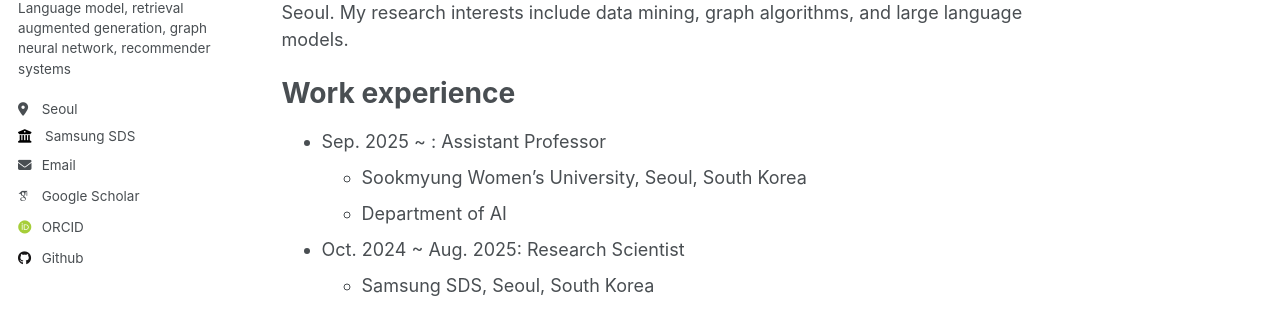
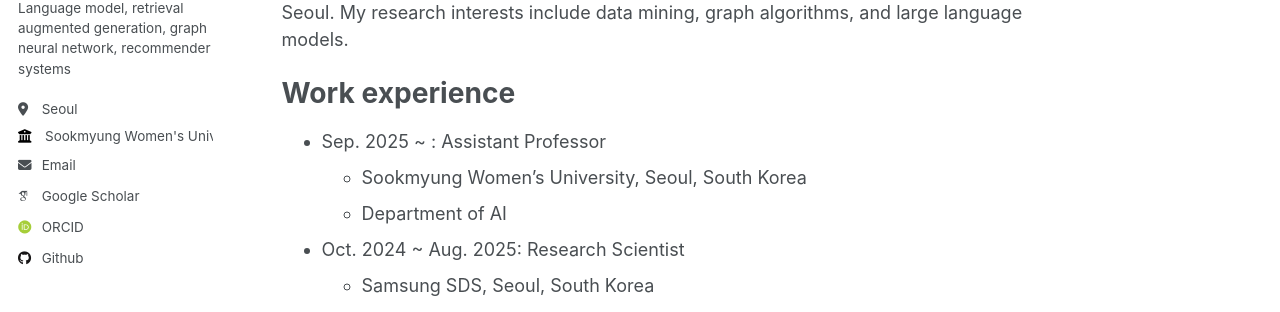
Before and after one commit to ChoiYoonHyuk/ChoiYoonHyuk.github.io, a Jekyll site: the page built from _pages/about.md, in a window 1280 px wide. Shown: the part 284-596 px from the top of the page. Built offline with Jekyll 4.4.1, drawn with Linux system fonts in a browser that asks for light colours; some web fonts are replaced.

Commit message:
Update _config.yml

```diff
--- a/_config.yml
+++ b/_config.yml
@@ -26,9 +26,9 @@ author:
   pronouns         : # example: "she/her"
   bio              : "Language model, retrieval augmented generation, graph neural network, recommender systems"
   location         : "Seoul"
-  employer         : "Samsung SDS"
+  employer         : "Sookmyung Women's University"
   uri              : # URL
-  email            : "chldbsgur123@gmail.com"
+  email            : "chldbsgur123@sookmyung.ac.kr"
 
   # Academic websites
   arxiv            : # URL - Update with the correct link to your profile
```
